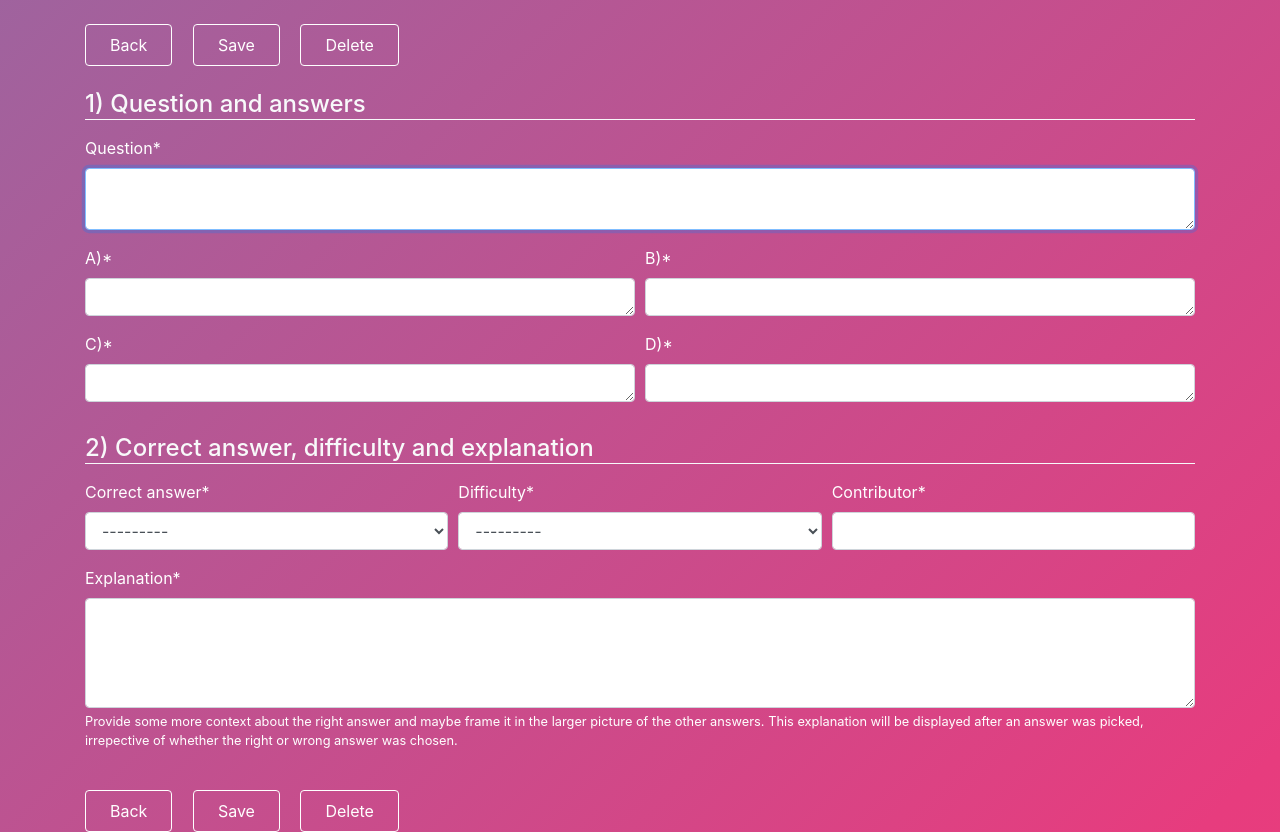
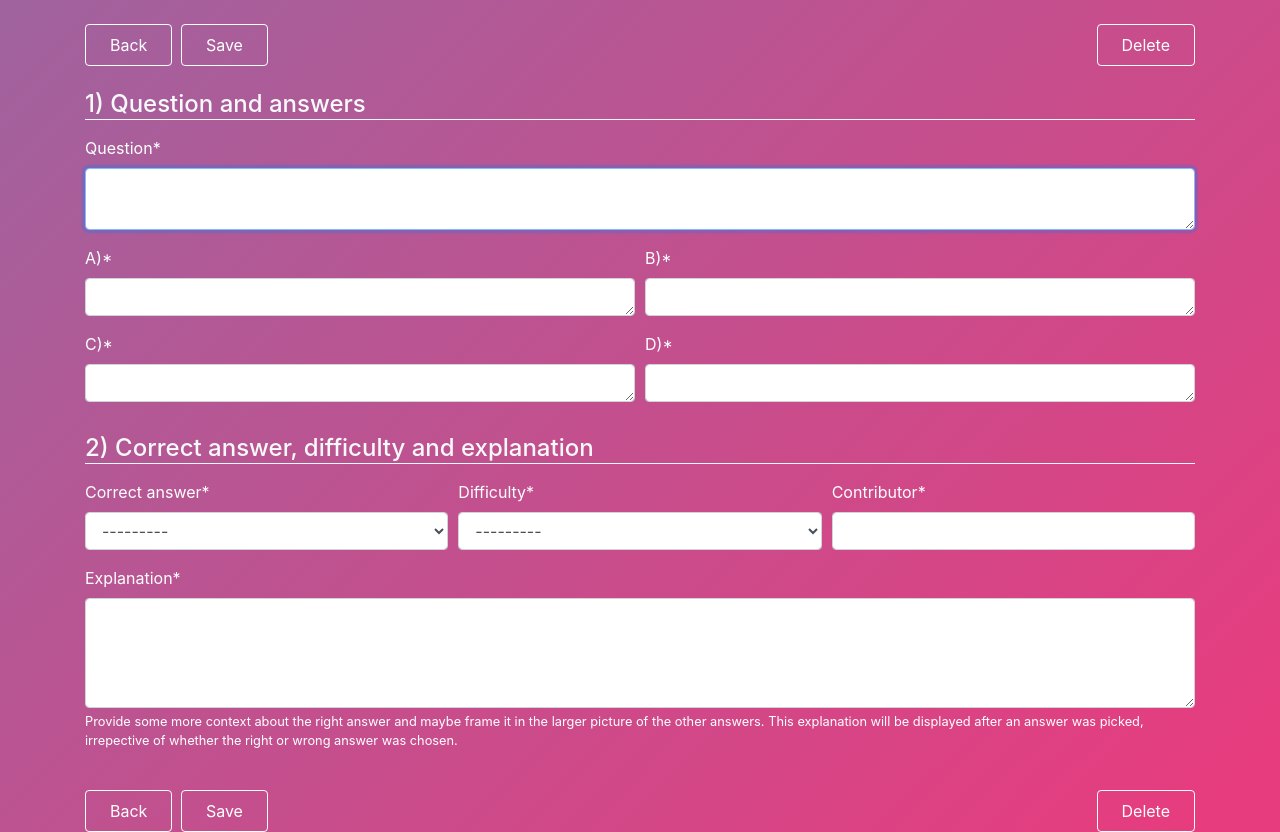
Before and after one commit to folinimarc/quizbubbles, a Django app: template quiz/templates/quiz/edit_question.html in a window 1280 px wide. Run offline with Django 3.2, Linux system fonts and the light colour scheme; the template is opened without the code that fills it: values that come from a table or form of the project are taken from there, others are empty; some libraries are stand-ins or nearby versions.

Commit message:
change button distance in nav

```diff
--- a/quiz/templates/quiz/includes/nav_addquestion.html
+++ b/quiz/templates/quiz/includes/nav_addquestion.html
@@ -1,7 +1,7 @@
 {% load static %}
 <div class="nav-row row my-4">
     <div class="col-12">
-        <a class="btn btn-outline-light px-4 py-2 mr-3" href="{% url 'home' bubble_name=bubble_name %}">Back</a>
-        <button type="submit" class="btn btn-outline-primary px-4 py-2 mr-3">Contribute</button>
+        <a class="btn btn-outline-light px-4 py-2 mr-1" href="{% url 'home' bubble_name=bubble_name %}">Back</a>
+        <button type="submit" class="btn btn-outline-primary px-4 py-2">Contribute</button>
     </div>
 </div>
--- a/quiz/templates/quiz/includes/nav_editquestion.html
+++ b/quiz/templates/quiz/includes/nav_editquestion.html
@@ -1,8 +1,8 @@
 {% load static %}
 <div class="nav-row row my-4">
     <div class="col-12">
-        <a class="btn btn-outline-light px-4 py-2 mr-3" href="{% url 'question_list' bubble_name=bubble_name %}">Back</a>
-        <button type="submit" class="btn btn-outline-primary px-4 py-2 mr-3">Save</button>
-        <button type="submit" name="delete" class="btn btn-outline-danger px-4 py-2">Delete</button>
+        <a class="btn btn-outline-light px-4 py-2 mr-1" href="{% url 'question_list' bubble_name=bubble_name %}">Back</a>
+        <button type="submit" class="btn btn-outline-primary px-4 py-2 mr-1">Save</button>
+        <button type="submit" name="delete" class="float-right btn btn-outline-danger px-4 py-2">Delete</button>
     </div>
 </div>
```
